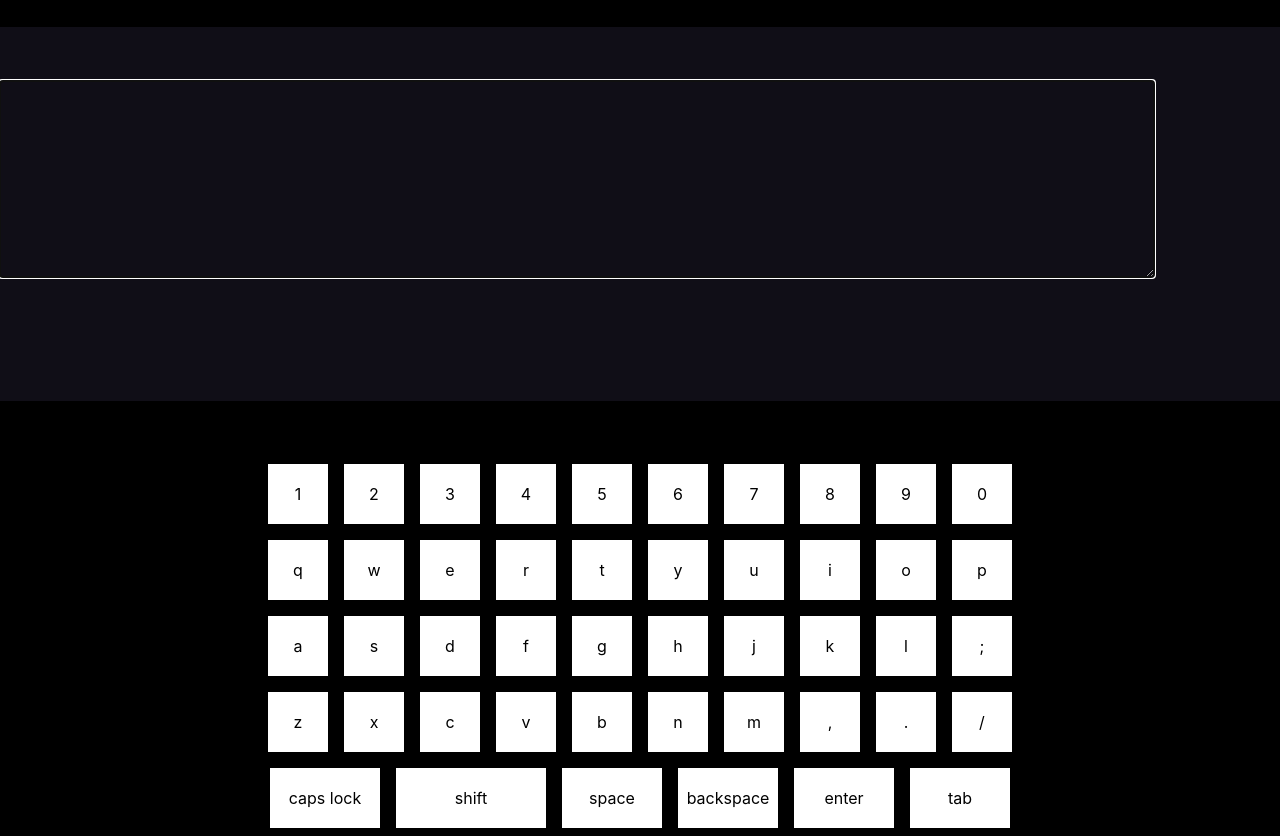
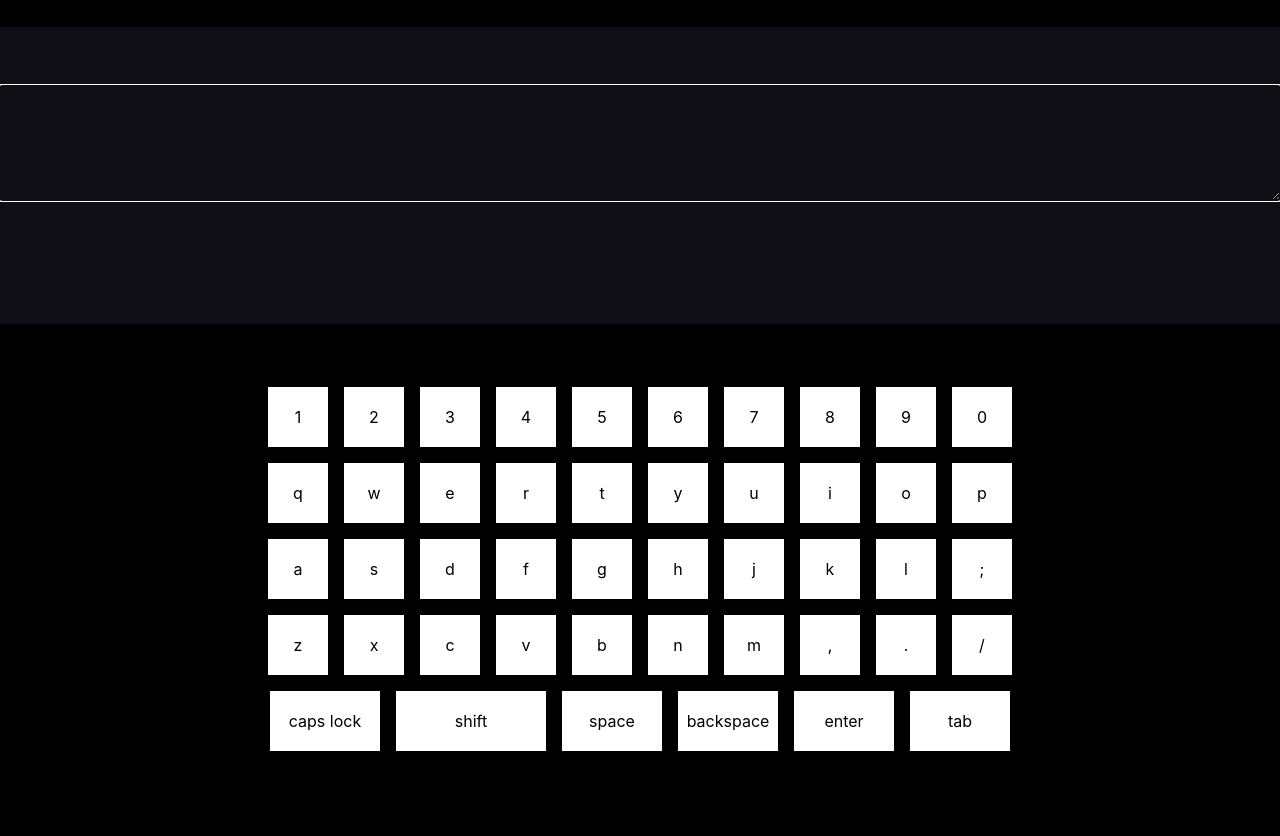
Before and after one commit to pranjalshrivastav1012/virtualKeyboard, a React (Create React App) app: page / in a window 1280 px wide. Shown: the top 836 px of the page. After the commit the page ends 800 px from the top, so only its background shows below. Built offline with nearby package versions, Linux system fonts and the light colour scheme.

Commit message:
Ui updated

```diff
--- a/src/components/jumbotron/index.css
+++ b/src/components/jumbotron/index.css
@@ -1,23 +1,25 @@
 .jumbotron{
-    height: 100px;
-    width: 80%;
-    padding:10px;
+    height: 50px;
+    width: 100%;
+    /* padding:10px; */
     background-color: black;
     color: green;
     font-size: 45px;
-    margin: 5px 20px 75px;
-    overflow-x: scroll;
+    margin: 10px 20px 75px;
+    /* overflow-x: scroll; */
     display: flex;
     background-color: #100e17;
-    padding: 3rem;
+    padding: 2rem;
+    align-items: center;
 }
 .jumbtron-container {
     /* display: flex;
     justify-content: center;
     align-items: center;
     width: 1000px; */
-        overflow-x: scroll;
+        /* overflow-x: scroll; */
         display: flex;
         background-color: #100e17;
         padding: 3rem;
+        align-items: center;
 }
```
